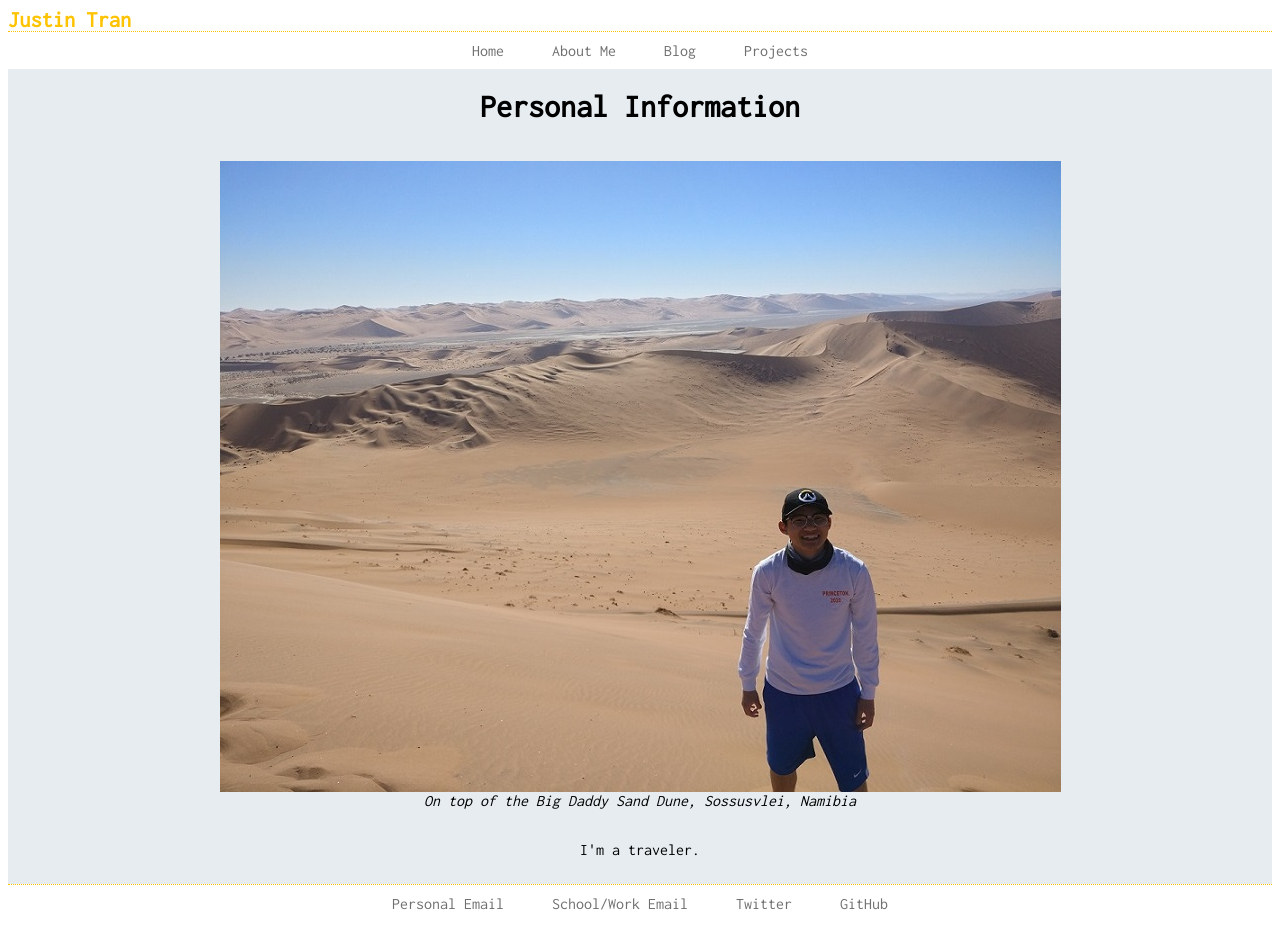
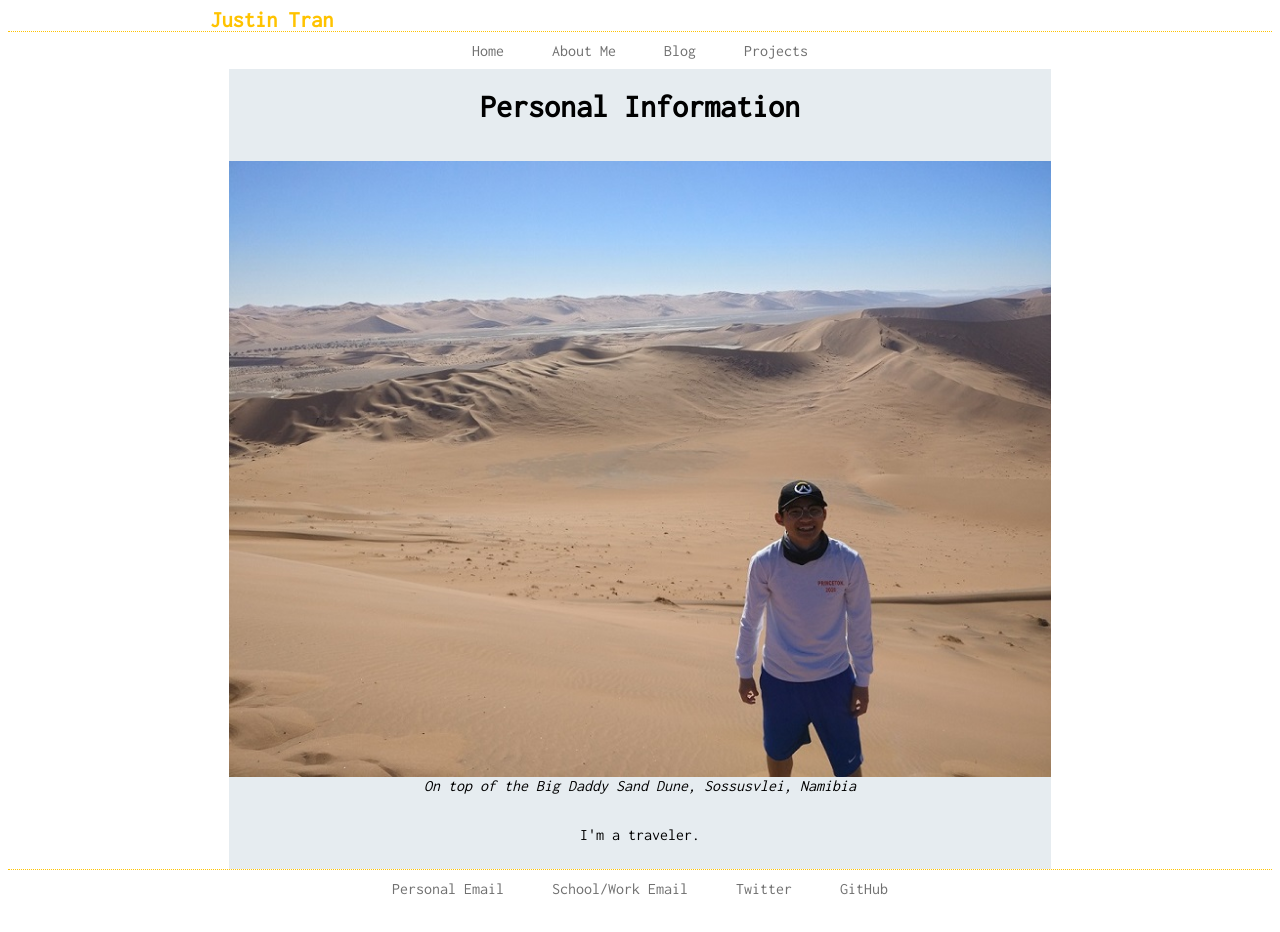
Before and after one commit to justintranjt/justintranjt.github.io, a Jekyll site: the page built from aboutme/index.md, in a window 1280 px wide. Built offline with Jekyll 4.4.1, drawn with Linux system fonts in a browser that asks for light colours.

Commit message:
Update mainstyle.css

```diff
--- a/css/mainstyle.css
+++ b/css/mainstyle.css
@@ -21,6 +21,7 @@ a.namebrand {
     color: #ffc300;
     font-weight: bold;
     font-size: 1.4em;
+    padding-left: 16%;
 }
 
 .container {
@@ -28,13 +29,13 @@ a.namebrand {
     background-color: #e6ecf0;
     display: flex;
     flex-direction: column;
+    max-width: 65%;
+    margin: 0 auto;
     padding-bottom: 10px;
 }
 
 img, em {
     display: block;
-    margin-left: auto;
-    margin-right: auto;
     max-width: 100%;
     text-align: center;
 }
```
